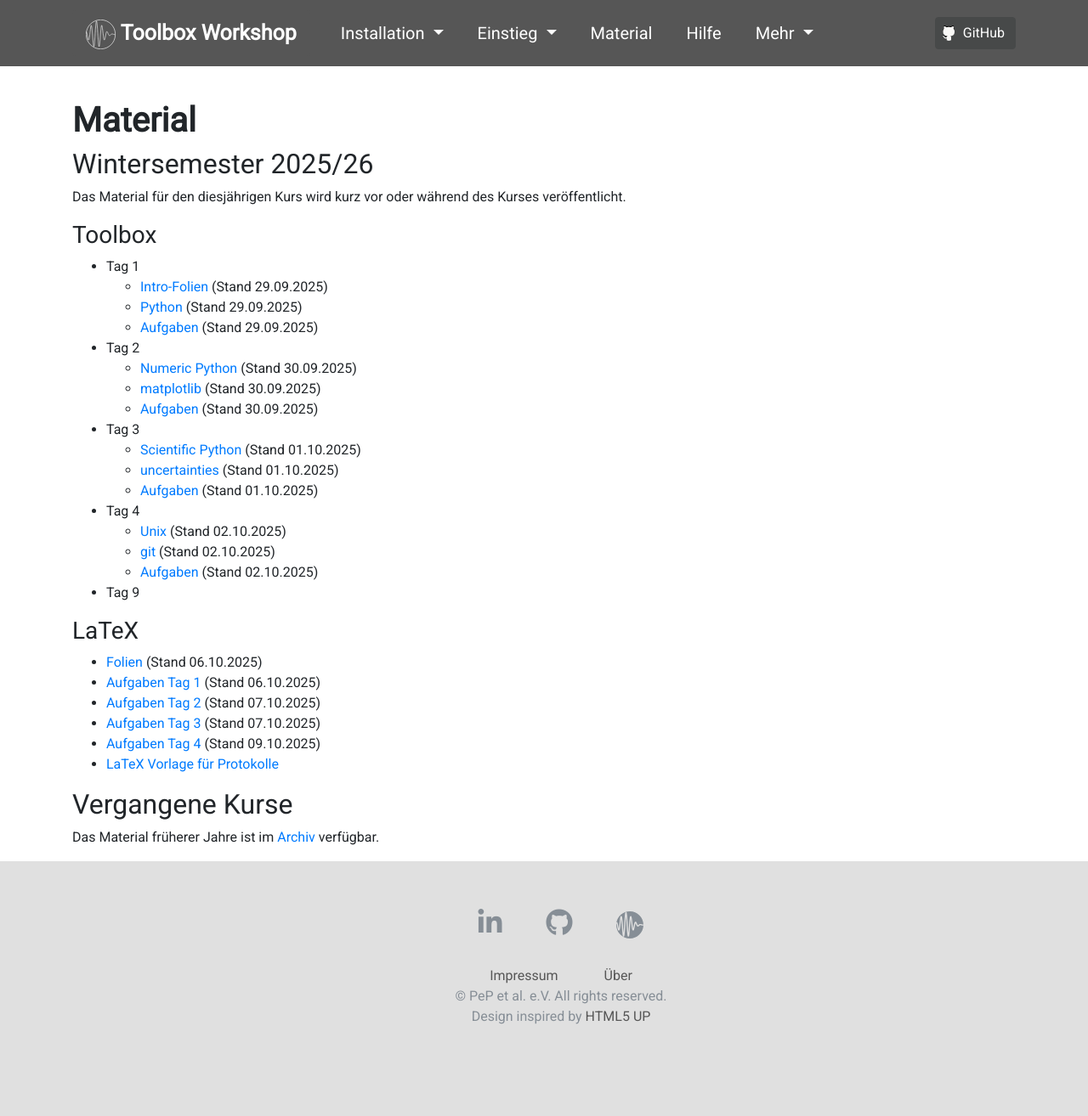
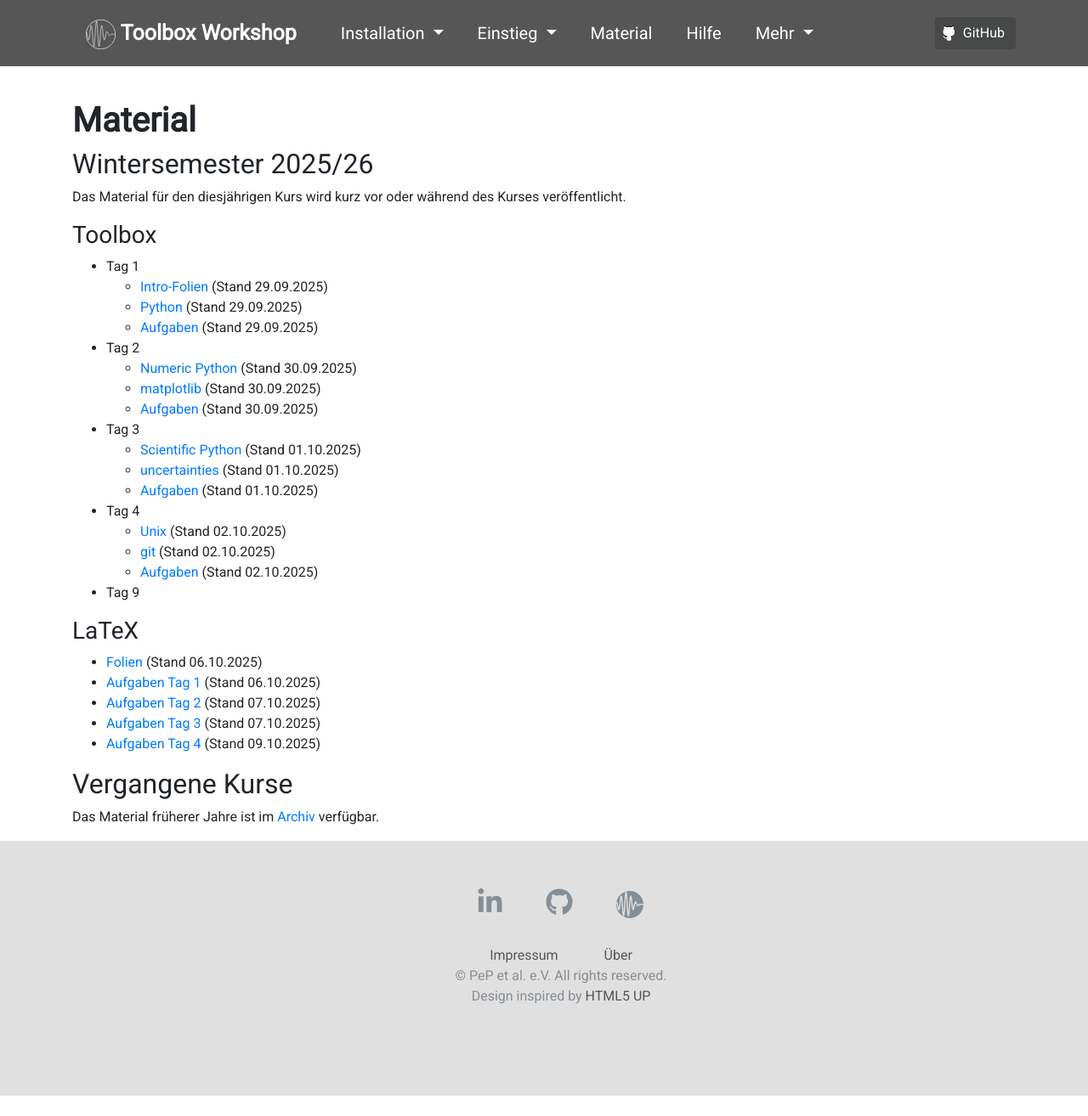
Before and after one commit to pep-dortmund/homepage-toolbox, a Jekyll site: the page built from notes.md, in a window 1280 px wide and 1314 px high. Shown: the whole window at 85% size. Built offline with Jekyll 4.4.1, drawn with Linux system fonts in a browser that asks for light colours; nearby versions of some CDN libraries.

Commit message:
Update notes.md

```diff
--- a/notes.md
+++ b/notes.md
@@ -37,7 +37,7 @@
 - [Aufgaben Tag 2](/files/archive/current/exercises-latex-2.zip) (Stand 07.10.2025)
 - [Aufgaben Tag 3](/files/archive/current/exercises-latex-3.zip) (Stand 07.10.2025)
 - [Aufgaben Tag 4](/files/archive/current/exercises-latex-4.zip) (Stand 09.10.2025)
-- <a href="https://github.com/pep-dortmund/toolbox-workshop-protocol-template" target="_blank">LaTeX Vorlage für Protokolle</a>
+<!-- - <a href="https://github.com/pep-dortmund/toolbox-workshop-protocol-template" target="_blank">LaTeX Vorlage für Protokolle</a> -->
 
 ## Vergangene Kurse
 
```
